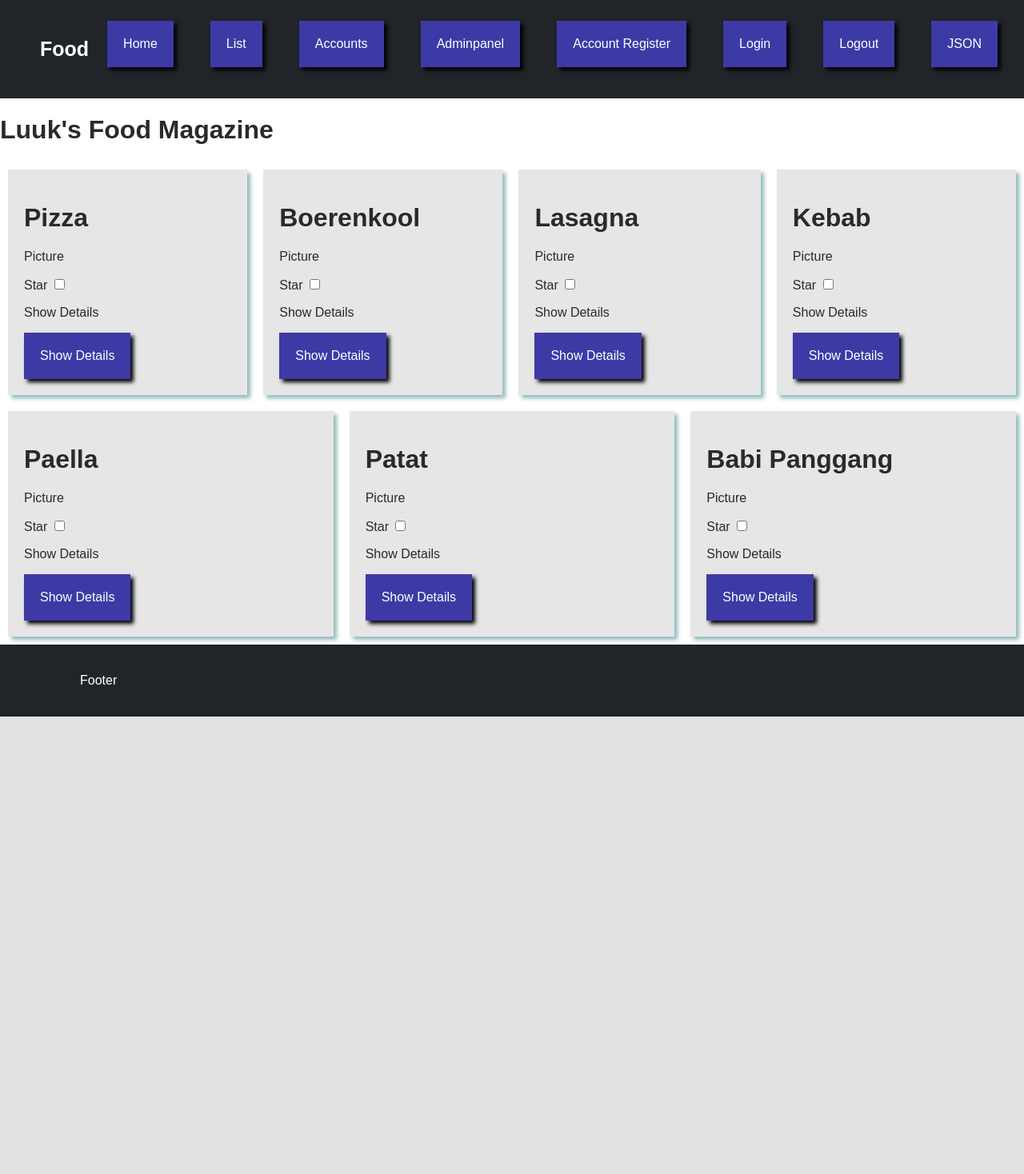
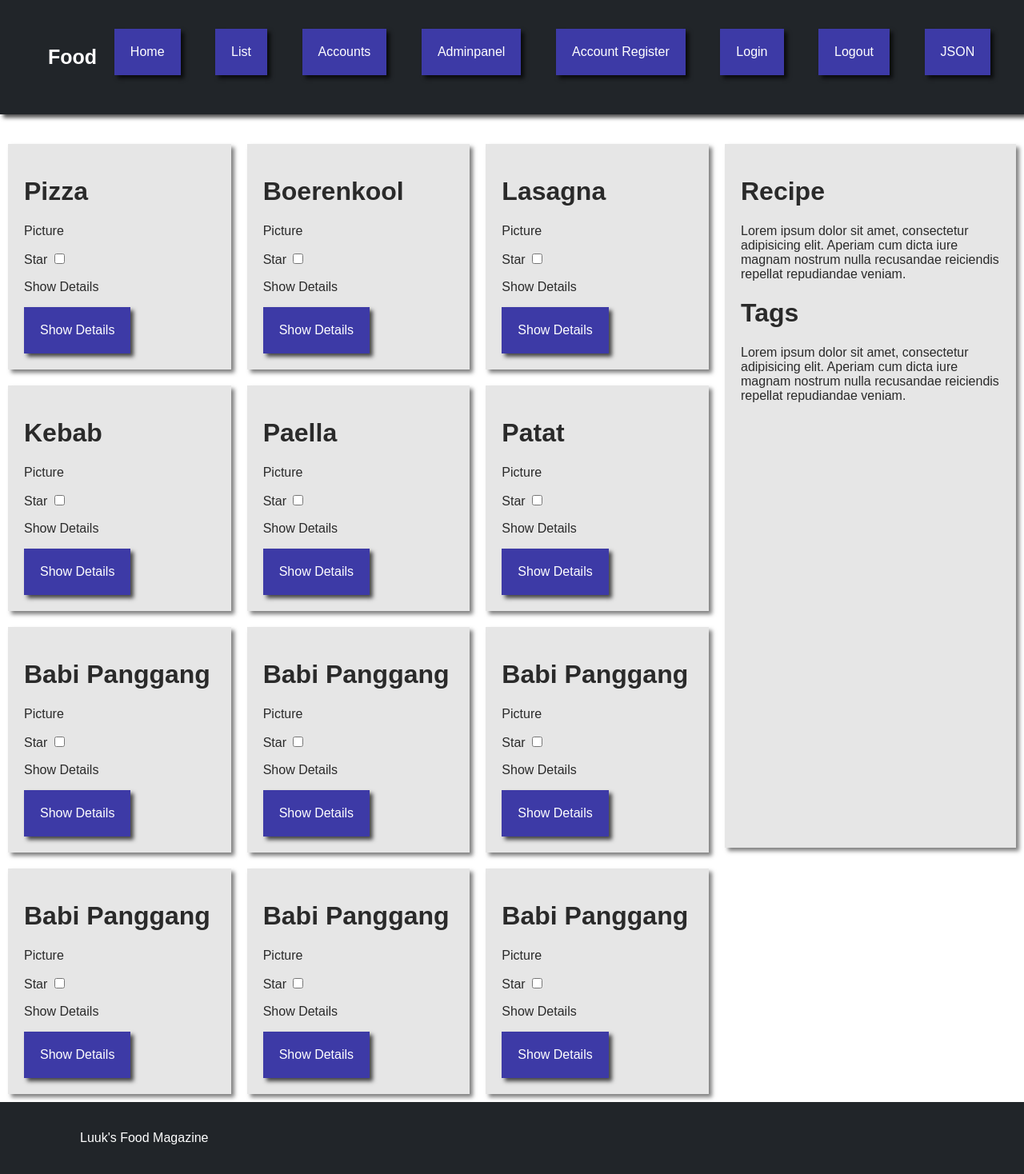
Before and after one commit to LuukFTF/food_magazine, a PHP site: page / in a window 1280 px wide. Shown: the whole page at 80% size. Before the commit the page ends 896 px from the top, so only its background shows below. Run offline with PHP 8.4, Linux system fonts and the light colour scheme.

Commit message:
fixed structure, added working sidebar

```diff
--- a/css/style.css
+++ b/css/style.css
@@ -4,9 +4,14 @@
 /*}*/
 
 
+:root {
+    --header-size: 170px;
+}
+
 
 body {
-    background-color: #FFFFFF;
+    background-color: var(--main-bg-color);
+    /*background-color: #FFFFFF;*/
     color: #2a2a2a;
     font-family: 'Arial';
     margin: 0;
@@ -14,7 +19,16 @@ body {
 }
 
 a {
-    color: #a62629;
+    color: #424fa6;
+
+}
+
+main {
+    margin-top: var(--header-size);
+}
+
+header {
+    box-shadow: 4px 4px 5px rgba(0,0,0,0.7);
 }
 
 .menu {
@@ -34,7 +48,13 @@ a {
     padding: 20px;
     color: white;
     background-color: #3d3aa6;
-    box-shadow: 4px 4px 5px black;
+    box-shadow: 4px 4px 5px rgba(0,0,0,0.7);
+}
+
+.menu-item > a:hover {
+    background-color: #423fd7;
+    color: white;
+    box-shadow: 4px 4px 10px rgba(0,0,0,0.7);
 }
 
 .button {
@@ -50,33 +70,68 @@ a {
     padding: 20px;
     color: white;
     background-color: #3d3aa6;
-    box-shadow: 4px 4px 5px black;
+    box-shadow: 4px 4px 5px rgba(0,0,0,0.7);
 }
 
+
+.button > a:hover {
+    background-color: #423fd7;
+    color: white;
+    box-shadow: 4px 4px 10px rgba(0,0,0,0.7);
+}
 
 .logo {
 
 }
 
+.container {
+
+}
+
+.sidebar {
+    float: right;
+
+    display: flex;
+    flex-direction: column;
+    flex-wrap: wrap;
+
+    height: 900px;
+    width: 30%;
+}
+
+.sidebar-item {
+    display: block;
+    order: integer;
+    flex-grow: 1;
+    flex-shrink: 1;
+    flex-basis: 25%;
+
+    background-color: #e6e6e6;
+    box-shadow: 4px 4px 5px rgba(0,0,0,0.5);
+
+    margin: 10px;
+    padding: 20px;
 
 
+}
 
-.container {
+
+.parent-main {
     display: flex;
     flex-direction: row;
     flex-wrap: wrap;
+
 }
 
 .item {
+    display: block;
     order: integer;
     flex-grow: 1;
     flex-shrink: 1;
     flex-basis: 20%;
 
     background-color: #e6e6e6;
-    display: block;
-
-    box-shadow: 4px 4px 5px #91baba;
+    box-shadow: 4px 4px 5px rgba(0,0,0,0.5);
 
     margin: 10px;
     padding: 20px;
@@ -84,7 +139,8 @@ a {
 }
 
 .special-item {
-    flex-grow: 2;
+
+    align-items: flex-end;
 
 }
 
@@ -95,10 +151,15 @@ a {
 
     margin: 0 auto;
 
-    padding: 10px;
+    --header-padding: 20px;
+    padding: var(--header-padding);
 
-    width: calc(100% - 2 * 10px);
+    width: calc(100% - 2 * var(--header-padding));
     height: auto;
+
+    position: fixed;
+    top: 0;
+    z-index: 2; /* Stay on top */
 }
 
 .footer {
--- a/includes/footer.php
+++ b/includes/footer.php
@@ -1,3 +1,3 @@
 <footer class="footer">
-    <p>Footer</p>
+    <p>Luuk's Food Magazine</p>
 </footer>
--- a/index.php
+++ b/index.php
@@ -13,10 +13,19 @@
 
 
 
+
+
 <main>
+    <div class="sidebar">
+        <div class="sidebar-item">
+            <h1>Recipe</h1>
+            <p>Lorem ipsum dolor sit amet, consectetur adipisicing elit. Aperiam cum dicta iure magnam nostrum nulla recusandae reiciendis repellat repudiandae veniam.</p>
+            <h1>Tags</h1>
+            <p>Lorem ipsum dolor sit amet, consectetur adipisicing elit. Aperiam cum dicta iure magnam nostrum nulla recusandae reiciendis repellat repudiandae veniam.</p>
+        </div>
+
+    </div>
     <div class="parent-main">
-        <h1>Luuk's Food Magazine</h1>
-        <div class="container">
         <div class="item food-hover">
             <h1>Pizza</h1>
             <p>Picture</p>
@@ -33,7 +42,7 @@
             <!--        <button type="button" class="button">Show Details</button>-->
             <li class="button"><a href="/">Show Details</a></li>
         </div>
-            <div class="item special-item food-hover">
+        <div class="item food-hover">
             <h1>Lasagna</h1>
             <p>Picture</p>
             <p>Star <input type="checkbox"></p>
@@ -73,13 +82,47 @@
             <!--        <button type="button" class="button">Show Details</button>-->
             <li class="button"><a href="/">Show Details</a></li>
         </div>
-
+        <div class="item food-hover">
+            <h1>Babi Panggang</h1>
+            <p>Picture</p>
+            <p>Star <input type="checkbox"></p>
+            <p>Show Details</p>
+            <!--        <button type="button" class="button">Show Details</button>-->
+            <li class="button"><a href="/">Show Details</a></li>
         </div>
-    </div class="sidebar">
-        <div>
-
+        <div class="item food-hover">
+            <h1>Babi Panggang</h1>
+            <p>Picture</p>
+            <p>Star <input type="checkbox"></p>
+            <p>Show Details</p>
+            <!--        <button type="button" class="button">Show Details</button>-->
+            <li class="button"><a href="/">Show Details</a></li>
         </div>
-
+        <div class="item food-hover">
+            <h1>Babi Panggang</h1>
+            <p>Picture</p>
+            <p>Star <input type="checkbox"></p>
+            <p>Show Details</p>
+            <!--        <button type="button" class="button">Show Details</button>-->
+            <li class="button"><a href="/">Show Details</a></li>
+        </div>
+        <div class="item food-hover">
+            <h1>Babi Panggang</h1>
+            <p>Picture</p>
+            <p>Star <input type="checkbox"></p>
+            <p>Show Details</p>
+            <!--        <button type="button" class="button">Show Details</button>-->
+            <li class="button"><a href="/">Show Details</a></li>
+        </div>
+        <div class="item food-hover">
+            <h1>Babi Panggang</h1>
+            <p>Picture</p>
+            <p>Star <input type="checkbox"></p>
+            <p>Show Details</p>
+            <!--        <button type="button" class="button">Show Details</button>-->
+            <li class="button"><a href="/">Show Details</a></li>
+        </div>
+    </div>
 
 </main>
 
```
Also changed, not shown: css/test.css (added, +8 -0 lines), testing/test.php (added, +20 -0 lines). Lines whose indentation alone changed are shown as unchanged.
